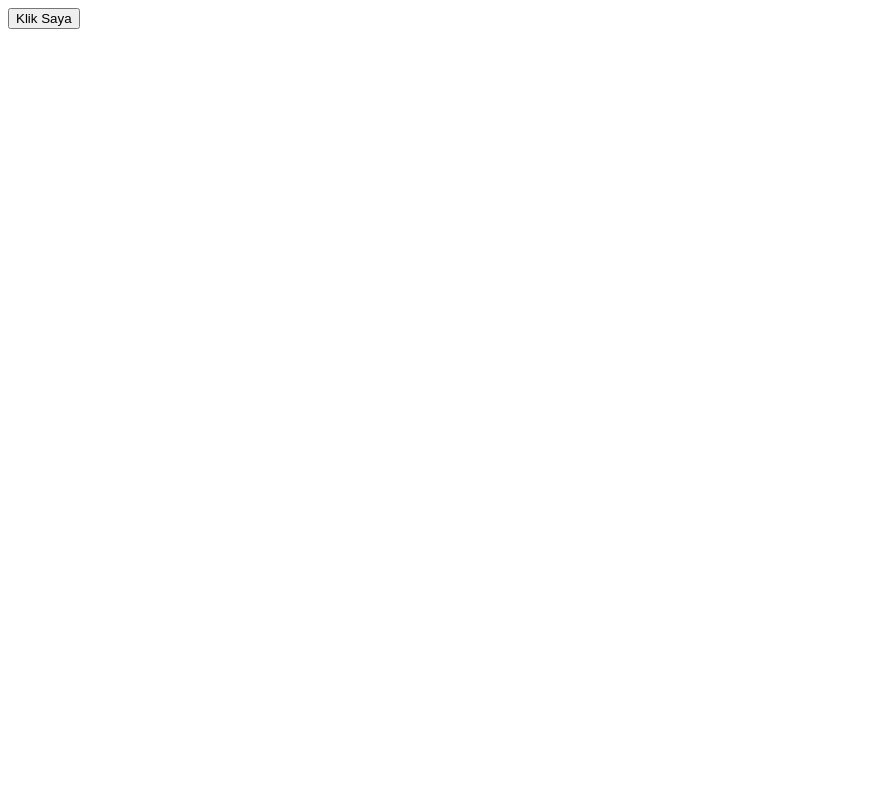
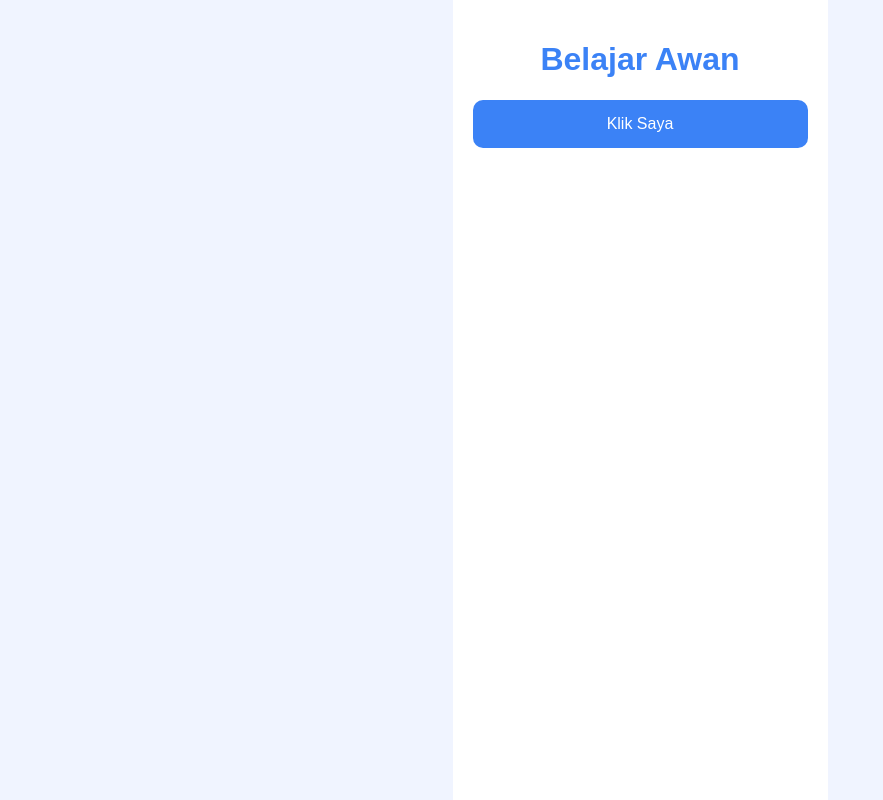
Before and after one commit to awanmasalah2020-coder/Awan, a plain HTML site: page index.html in a window 1280 px wide. Shown: the whole page, without its empty margins (0-883 px from the left). Drawn offline with Linux system fonts and the light colour scheme.

Commit message:
Update HTML structure and styles for 'Belajar Awan'

```diff
--- a/index.html
+++ b/index.html
@@ -1,18 +1,78 @@
 <!DOCTYPE html>
-<html>
+<html lang="id">
 <head>
-  <title>Belajar Tombol HTML</title>
+  <meta charset="UTF-8">
+  <meta name="viewport" content="width=device-width, initial-scale=1.0">
+
+  <title>Belajar Awan</title>
+
+  <style>
+    body{
+      margin:0;
+      padding:0;
+      background:#f0f4ff;
+      font-family:Arial, sans-serif;
+
+      display:flex;
+      justify-content:center;
+    }
+
+    .container{
+      width:100%;
+      max-width:375px;
+      min-height:100vh;
+
+      background:white;
+      padding:20px;
+      box-sizing:border-box;
+    }
+
+    h1{
+      text-align:center;
+      color:#3b82f6;
+    }
+
+    button{
+      width:100%;
+      padding:15px;
+      border:none;
+      border-radius:10px;
+
+      background:#3b82f6;
+      color:white;
+      font-size:16px;
+      cursor:pointer;
+    }
+
+    button:hover{
+      background:#2563eb;
+    }
+
+    #hasil{
+      margin-top:20px;
+      text-align:center;
+      font-size:20px;
+      color:#111827;
+      font-weight:bold;
+    }
+  </style>
 </head>
 <body>
 
-  <button onclick="tampilkanPesan()">
-    Klik Saya
-  </button>
+  <div class="container">
 
-  <p id="hasil"></p>
+    <h1>Belajar Awan</h1>
+
+    <button onclick="tampilkanPesan()">
+      Klik Saya
+    </button>
+
+    <div id="hasil"></div>
+
+  </div>
 
   <script>
-    function tampilkanPesan() {
+    function tampilkanPesan(){
       document.getElementById("hasil").innerHTML = "HALLO world";
     }
   </script>
```
